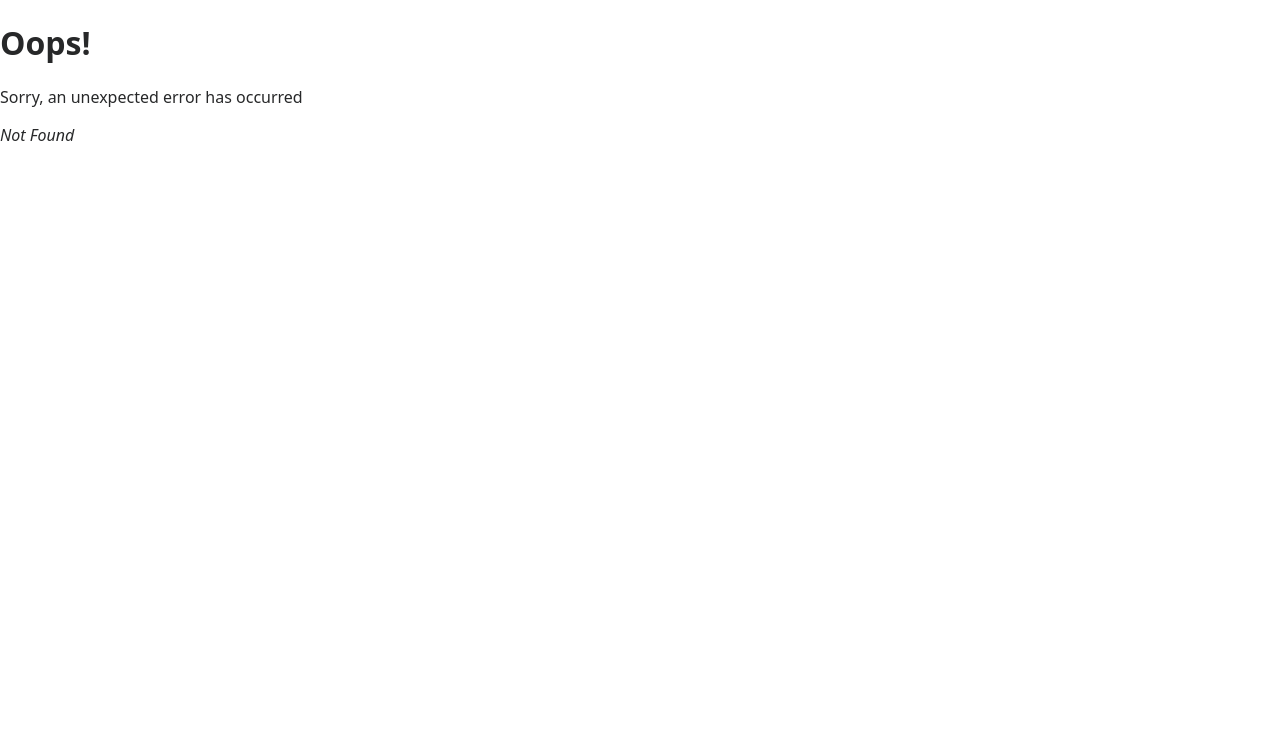
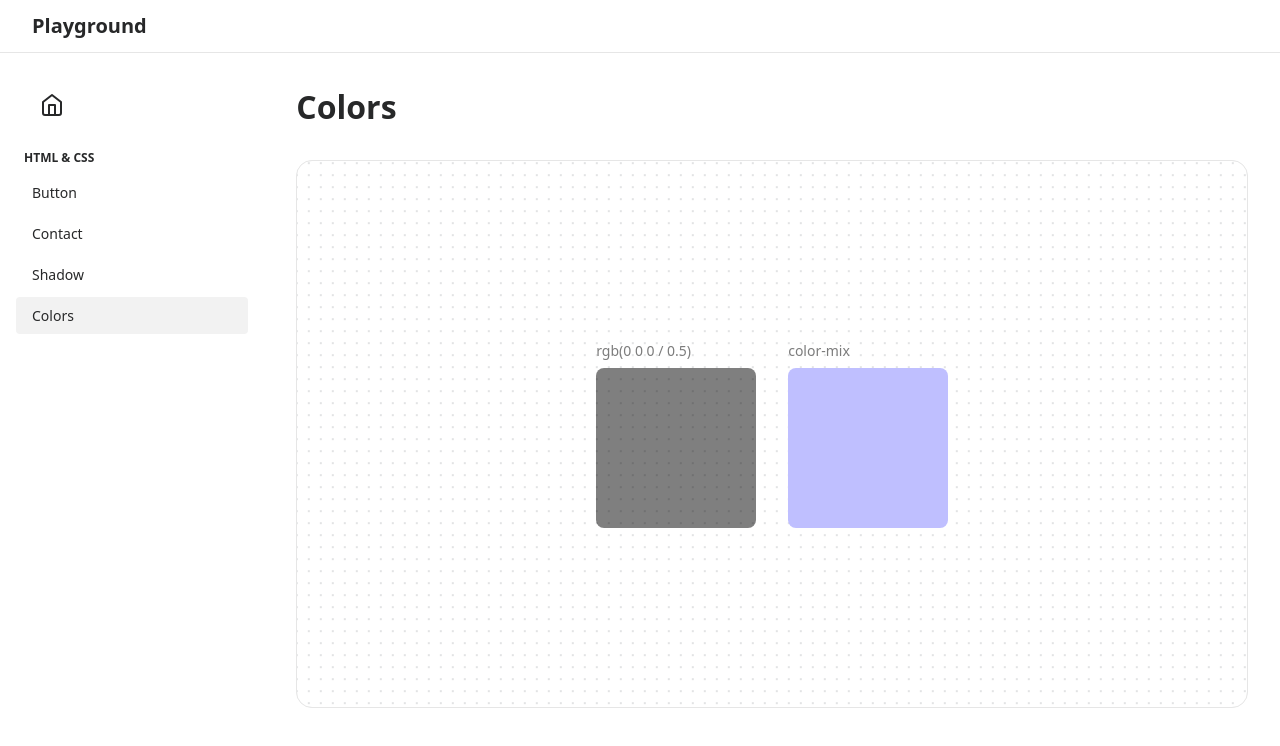
Before and after one commit to franckgaudin/back-to-basics, a React (Vite) app: page /colors in a window 1280 px wide. Before the commit this address had no page. Shown: the top 746 px of the page. Built offline with nearby package versions, Linux system fonts and the light colour scheme.

Commit message:
Add box component and colors page

```diff
--- a/src/components/components.css
+++ b/src/components/components.css
@@ -14,3 +14,10 @@
 .preview-label {
   min-height: 1.1rem;
 }
+
+.box {
+  width: 10rem;
+  aspect-ratio: 1;
+  border-radius: 0.5rem;
+  background-color: #fff;
+}
--- a/src/main.tsx
+++ b/src/main.tsx
@@ -7,6 +7,7 @@ import ErrorPage from "./pages/Error.tsx";
 import ContactPage from "./pages/Contact.tsx";
 import ButtonPage from "./pages/Button.tsx";
 import ShadowPage from "./pages/Shadow.tsx";
+import ColorsPage from "./pages/Colors.tsx";
 
 import "./index.css";
 
@@ -19,6 +20,7 @@ const router = createBrowserRouter([
       { path: "/contact", element: <ContactPage /> },
       { path: "/button", element: <ButtonPage /> },
       { path: "/shadow", element: <ShadowPage /> },
+      { path: "/colors", element: <ColorsPage /> },
     ],
   },
 ]);
--- /dev/null
+++ b/src/pages/Colors.tsx
@@ -0,0 +1,22 @@
+import Flex from "../components/Flex";
+import Preview from "../components/Preview";
+
+import "./colors.css"
+
+export default function ColorsPage() {
+  return (
+    <>
+      <h1 className="title">Colors</h1>
+      <div className="playground">
+        <Flex>
+          <Preview label="rgb(0 0 0 / 0.5)">
+            <div className="box colors" />
+          </Preview>
+          <Preview label="color-mix">
+            <div className="box color-mix" />
+          </Preview>
+        </Flex>
+      </div>
+    </>
+  );
+}
--- /dev/null
+++ b/src/pages/colors.css
@@ -0,0 +1,7 @@
+.colors {
+  background-color: rgb(0 0 0 / 0.5)
+}
+
+.color-mix {
+  background-color: color-mix(in srgb, blue 25%, white);
+}
--- a/src/pages/shadow.css
+++ b/src/pages/shadow.css
@@ -1,12 +1,9 @@
-.box {
-  aspect-ratio: 1/1;
+.box.shadow {
+  --shadow-color: rgba(0, 0, 0, 0.06);
   width: 18rem;
+  border-radius: 1.5rem;
+  background: linear-gradient(#fff, rgb(0 0 0 / 0.02));
   background-color: #fff;
-  border-radius: 2rem;
-}
-
-.shadow {
-  --shadow-color: rgba(0, 0, 0, 0.06);
   box-shadow:
     0 0 0 1px var(--shadow-color),
     0 1px 1px -0.5px var(--shadow-color),
--- a/src/routes/Root.tsx
+++ b/src/routes/Root.tsx
@@ -19,6 +19,11 @@ const routes = [
     id: 3,
     path: "/shadow",
     label: "Shadow",
+  },
+  {
+    id: 4,
+    path: "/colors",
+    label: "Colors",
   },
 ];
 
```
